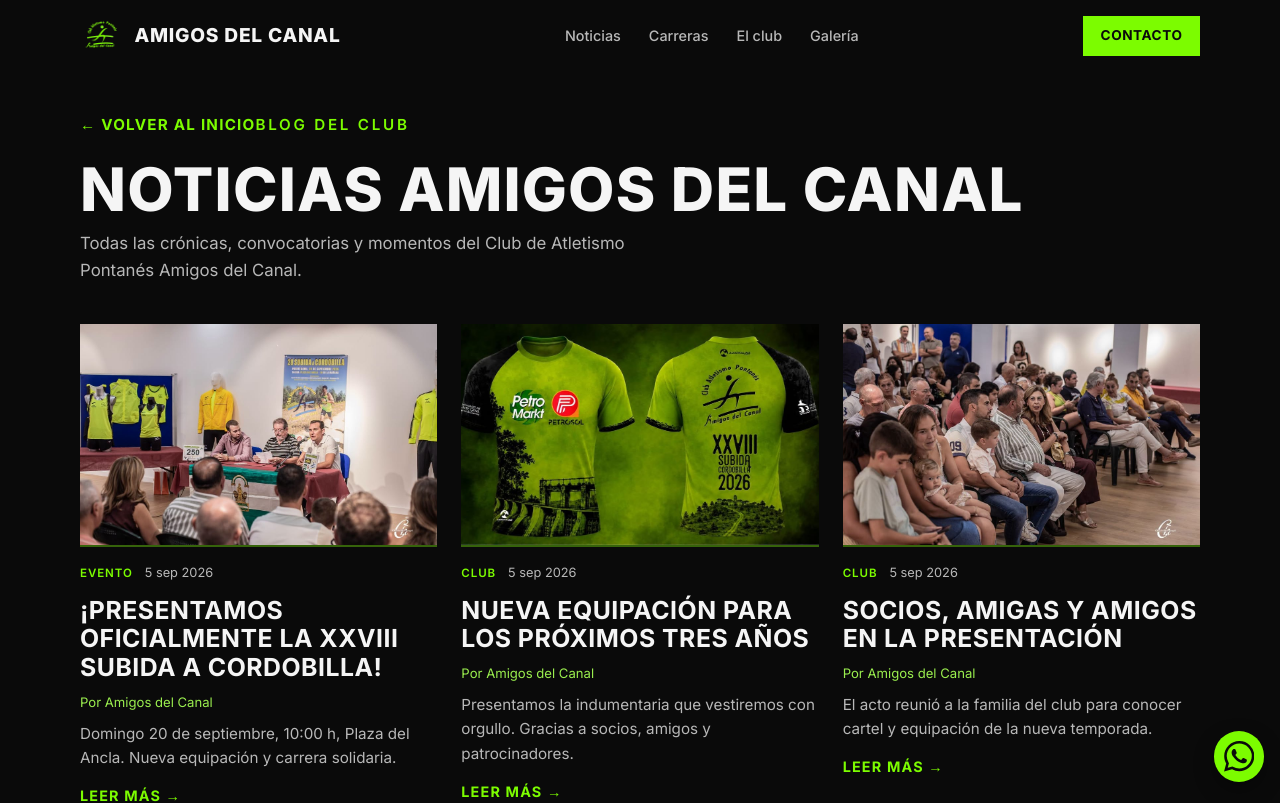
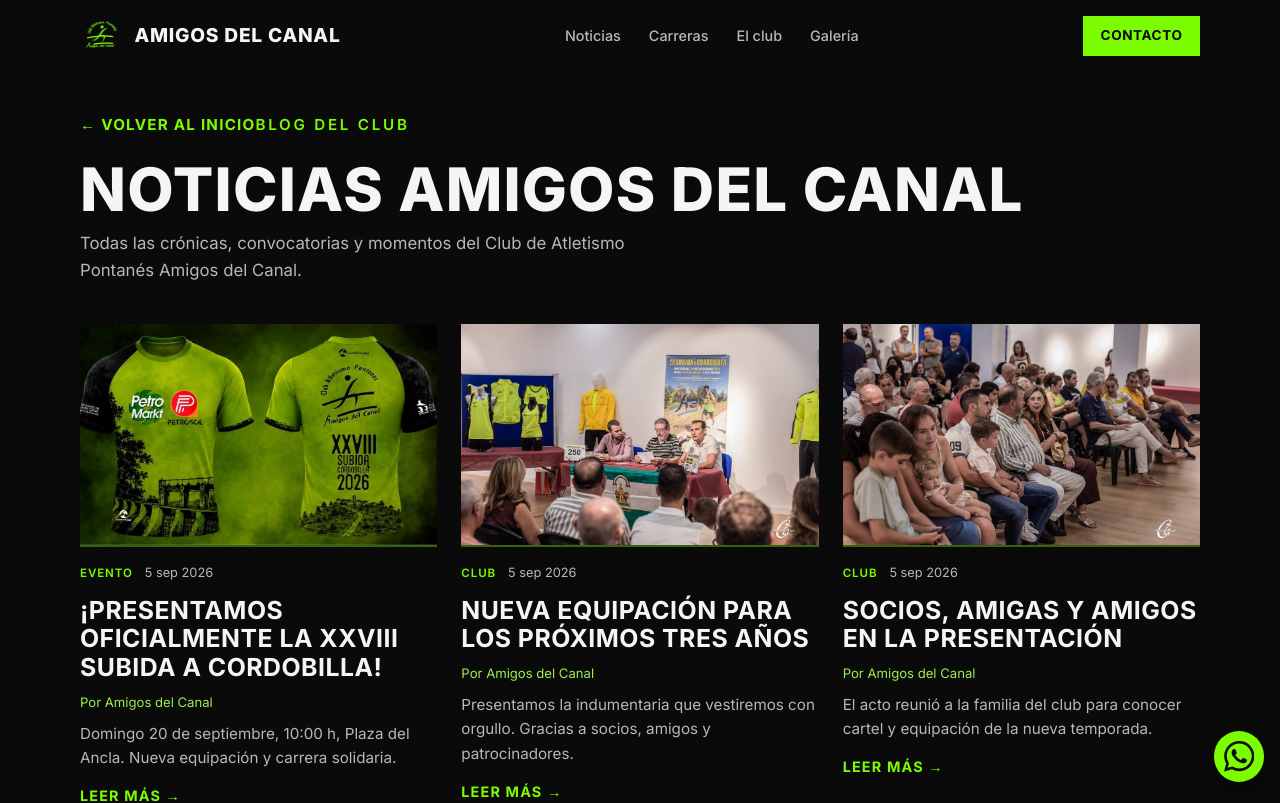
Before and after one commit to Zorpo87/amigosdelcanal, a React (Vite) app: page /noticias in a window 1280 px wide. Shown: the top 803 px of the page. Built offline with nearby package versions, Linux system fonts and the light colour scheme.

Commit message:
Corregir portadas cruzadas de noticias Cordobilla y equipación.
Co-authored-by: Cursor <cursoragent@cursor.com>

```diff
--- a/src/data.ts
+++ b/src/data.ts
@@ -63,7 +63,7 @@ export const news = [
     title: '¡Presentamos oficialmente la XXVIII Subida a Cordobilla!',
     excerpt:
       'Domingo 20 de septiembre, 10:00 h, Plaza del Ancla. Nueva equipación y carrera solidaria.',
-    cover: '/club/fb-10.jpg',
+    cover: '/club/presentacion-1.jpg',
     photos: [
       '/club/presentacion-2.jpg',
       '/club/presentacion-3.jpg',
@@ -89,12 +89,12 @@ export const news = [
     title: 'Nueva equipación para los próximos tres años',
     excerpt:
       'Presentamos la indumentaria que vestiremos con orgullo. Gracias a socios, amigos y patrocinadores.',
-    cover: '/club/presentacion-1.jpg',
+    cover: '/club/fb-10.jpg',
     photos: [
-      '/club/presentacion-1.jpg',
+      '/club/fb-10.jpg',
       '/club/presentacion-4.jpg',
       '/club/presentacion-5.jpg',
-      '/club/fb-10.jpg',
+      '/club/presentacion-1.jpg',
     ],
     galleryUrl: '/galeria/nueva-equipacion-2026',
     body: [
```
